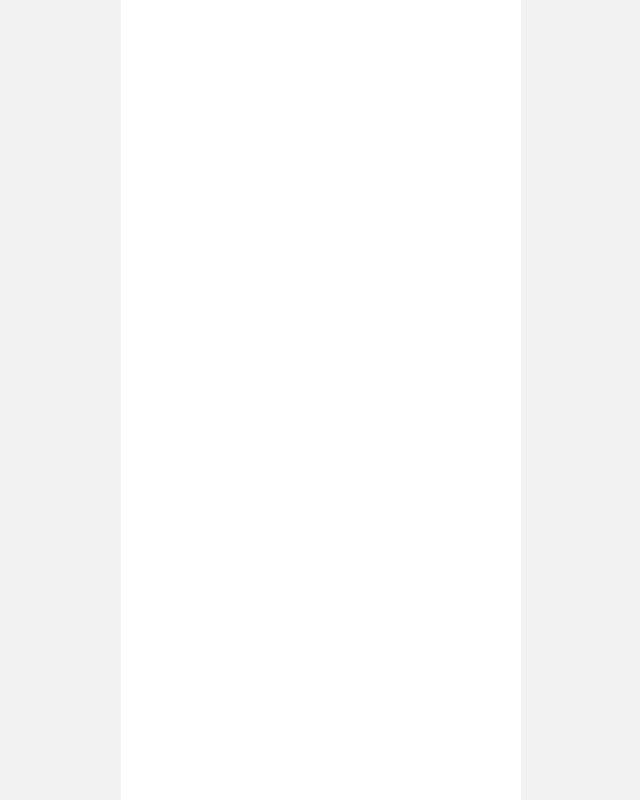
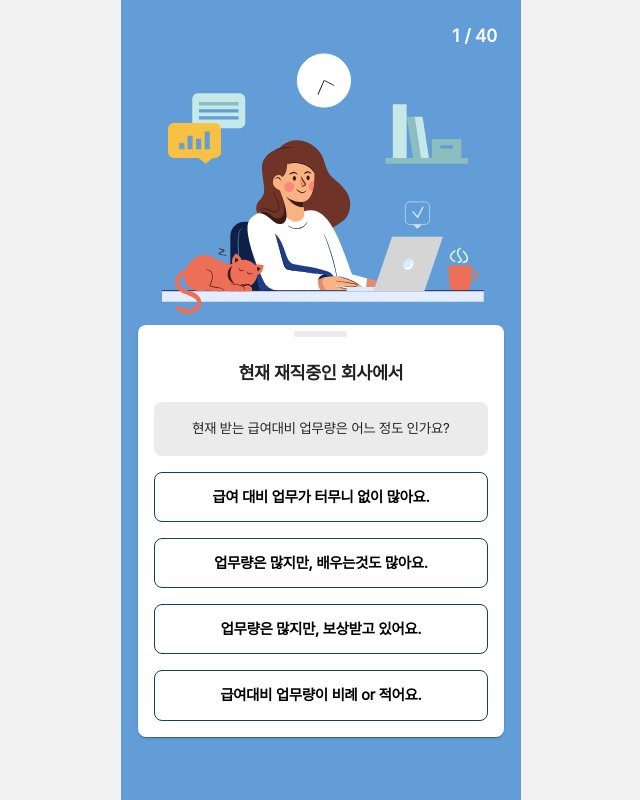
Before and after one commit to pinomaker-hoo/jobscore-frontend-renewal, a React (Vite) app: page /select in a window 1280 px wide. Before the commit this address had no page. Shown: the whole page, without its empty margins (319-959 px from the left). Built offline with nearby package versions, Linux system fonts and the light colour scheme.

Commit message:
feat : Add Select Page

```diff
--- a/src/App.tsx
+++ b/src/App.tsx
@@ -7,6 +7,8 @@ import LoadingPage from './pages/loading'
 import CompanyPage from './pages/company'
 import CompanySearch from './pages/company/search'
 import CategoryPage from './pages/category'
+import SelectIntroPage from './pages/select/intro'
+import SelectPage from './pages/select'
 
 const App = () => {
   return (
@@ -17,6 +19,8 @@ const App = () => {
         <Route path="/company" element={<CompanyPage />} />
         <Route path="/company/search" element={<CompanySearch />} />
         <Route path="/category" element={<CategoryPage />} />
+        <Route path="/select/intro" element={<SelectIntroPage />} />
+        <Route path="/select" element={<SelectPage />} />
       </Routes>
     </BrowserRouter>
   )
--- a/src/pages/select/index.tsx
+++ b/src/pages/select/index.tsx
@@ -1,8 +1,8 @@
-// ** Next Imports
-import { useRouter } from 'next/router'
-
 // ** React Imports
 import { useState } from 'react'
+
+// ** Router Imports
+import { useNavigate } from 'react-router-dom'
 
 // ** Other Page View
 import SelectPageView from '@/views/select'
@@ -15,7 +15,7 @@ import { useDispatch } from 'react-redux'
 import { updateMyCompanyScore } from '@/store/app/user'
 
 const SelectPage = () => {
-  const router = useRouter()
+  const navigate = useNavigate()
   const dispatch = useDispatch()
 
   const [point, setPoint] = useState<SelectPoint>({
@@ -29,7 +29,7 @@ const SelectPage = () => {
   const handleChange = (type: string, number: number) => {
     if (count === 19) {
       dispatch(updateMyCompanyScore(point))
-      router.push('/selectWant/intro')
+      navigate('/selectWant/intro')
 
       return
     }
--- a/src/views/select/intro/index.tsx
+++ b/src/views/select/intro/index.tsx
@@ -1,5 +1,5 @@
-// ** Next Imports
-import Link from 'next/link'
+// ** Router Imports
+import { Link } from 'react-router-dom'
 
 // ** Mui Imports
 import { Button, Card, Grid, Typography } from '@mui/material'
@@ -58,7 +58,7 @@ const SelectIntroPageView = () => {
               </Typography>
             </Grid>
             <Grid item xs={12} sx={{ mt: 5 }}>
-              <Link href="/select">
+              <Link to="/select">
                 <Button
                   size="large"
                   variant="outlined"
```
